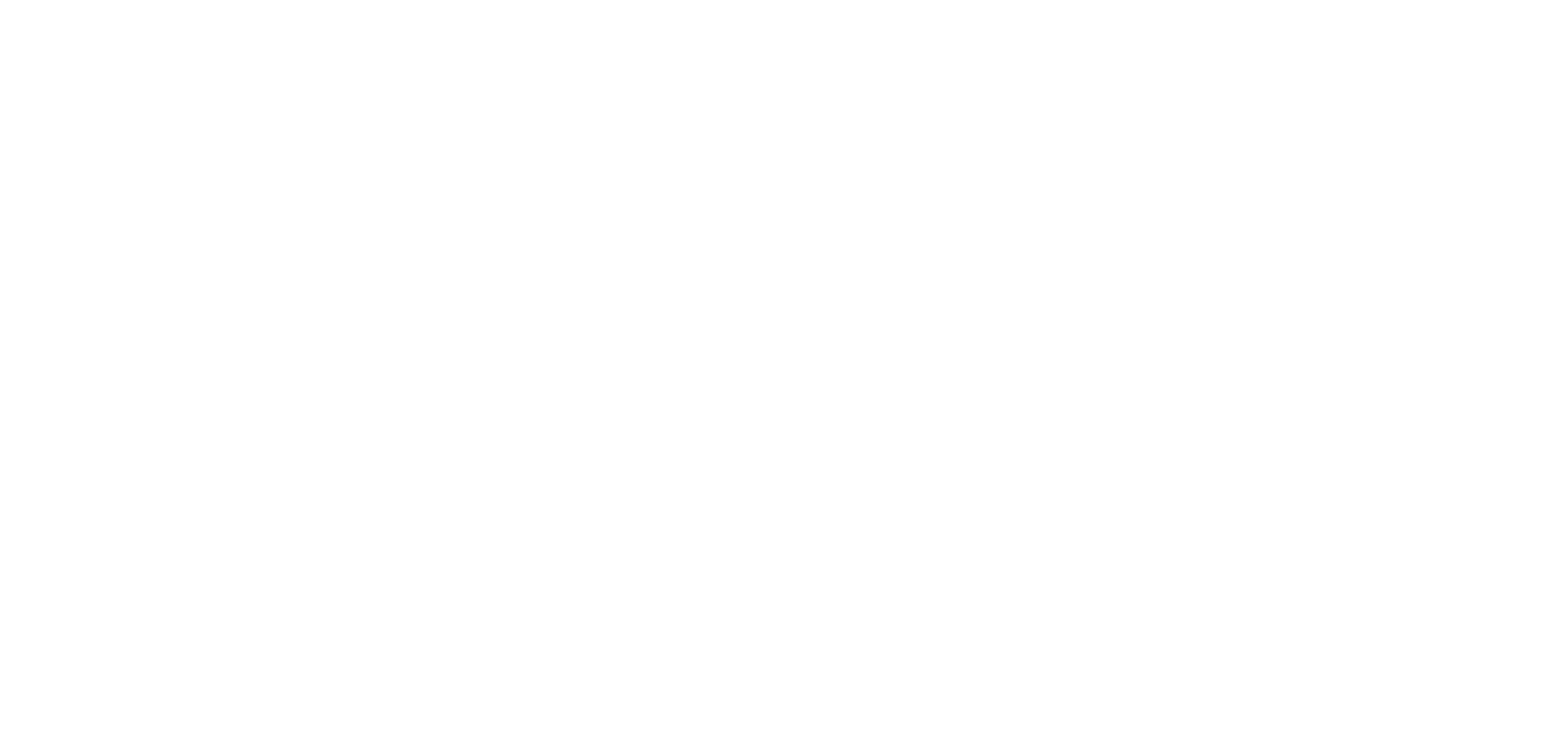
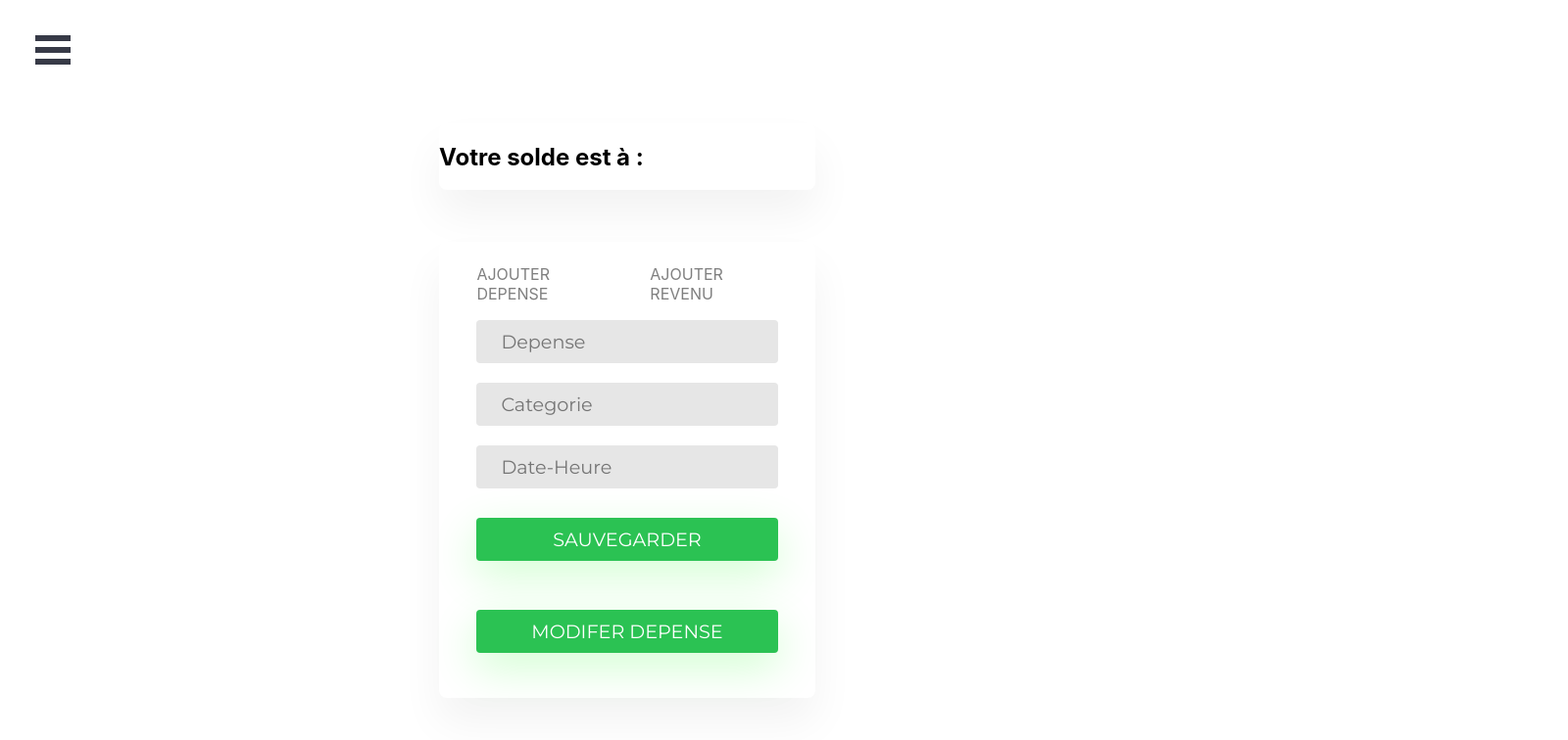
Before and after one commit to LakehalAA/EconomESI, a React (Create React App) app: page /depense in a window 1280 px wide. Shown: the top 756 px of the page at 98% size, 1600 px wide, since content can reach past the window. Built offline with nearby package versions, Linux system fonts and the light colour scheme.

Commit message:
version2.0

```diff
--- a/src/App.css
+++ b/src/App.css
@@ -82,7 +82,18 @@
   padding-top: 15px;
   align-self: center !important;
 }
+.container2{
+  height: 100%;
+  width: 100%;
+  display: flex;
+  flex-direction: column;
+  align-items: center;
+  justify-content: flex-end;
+  padding-bottom: 15px;
+  padding-top: 15px;
+  align-self: center !important;
 
+}
 .dual{
   height: 100%;
   width: 100%;
@@ -94,7 +105,30 @@
   left: 50%;
   transform: translate(-50%, -50%);
 }
+.dual2{
+  height: 100%;
+  width: 100%;
+  position: absolute;
+  display: grid;
+  grid-template-columns: 1fr 1fr;
+  align-items: center;
+  top: 60%;
+  left: 75%;
+  transform: translate(-50%, -50%);
 
+}
+.dual3{
+  height: 100%;
+  width: 100%;
+  position: absolute;
+  display: grid;
+  grid-template-columns: 1fr 1fr;
+  align-items: center;
+  top: 20%;
+  left: 75%;
+  transform: translate(-50%, -50%);
+
+}
 .description{
   text-align: left;
   margin: 15%;
@@ -145,6 +179,7 @@
   color: rgba(0, 0, 0, 0.5);
   text-decoration-line: none;
 }
+.test
 
 .active{
   font-weight: 600;
@@ -192,8 +227,20 @@
   }
 
   .card{
-    width: 70%;
-    min-width: 0;
+    width: 50%;
+
+
+  }
+  .card-solde{
+    width:50%
+
+
+  }
+  .card2{
+    width: 50%;
+    padding-left: 20%;
+
+
   }
 
   .description{
--- a/src/App.js
+++ b/src/App.js
@@ -6,12 +6,15 @@
 import {Route, Router} from "react-router";
 import {BrowserRouter} from "react-router-dom";
 import Sidebar from './Components/Sidebar';
+import DepenseRevenu from './Screens/DepenseRevenu'
 
 function App() {
   return (
     <BrowserRouter>
       <Route exact path="/" component={OnBoarding} />
+      <Sidebar/>
       <Route exact path="/profile" component={Sidebar} />
+    <Route exact path="/depense" component={DepenseRevenu} />
     </BrowserRouter>
   );
 }
--- /dev/null
+++ b/src/Components/Card.js
@@ -0,0 +1,18 @@
+import React from 'react';
+import Input from './Input';
+class Card extends React.Component{
+    render(){
+        return(
+<div className="card-solde" >
+  <div class="card-header">
+    Mon solde est à :
+  </div>
+  <ul className="list-group list-group-flush">
+      <Input/>
+
+  </ul>
+</div>
+        )
+    }
+}
+export default Card ;
--- a/src/Components/Sidebar.js
+++ b/src/Components/Sidebar.js
@@ -5,27 +5,15 @@
   return (
     <Menu>
       <a className="menu-item" href="/">
-        Home
+        Profile
       </a>
 
-      <a className="menu-item" href="/laravel">
-        Laravel
+      <a className="menu-item" href="/depense">
+        Mes Depenses / Revenus
       </a>
 
-      <a className="menu-item" href="/angular">
-        Angular
-      </a>
-
-      <a className="menu-item" href="/react">
-        React
-      </a>
-
-      <a className="menu-item" href="/vue">
-        Vue
-      </a>
-
-      <a className="menu-item" href="/node">
-        Node
+      <a className="menu-item" href="/historique">
+        Historique
       </a>
     </Menu>
   );
--- /dev/null
+++ b/src/Screens/DepenseRevenu.js
@@ -0,0 +1,104 @@
+import React from 'react';
+import Button from '../Components/Button'
+import { Fragment } from "react";
+import Input from '../Components/Input';
+import OnBoarding from './OnBoarding';
+import Card from '../Components/Card';
+class DepenseRevenu extends React.Component {
+    state = {
+        new: false
+      };
+
+      switch = bool => {
+        this.setState({ new: bool });
+      };
+
+      displayMenu = () => {
+        if (!this.state.new) {
+          return (
+            <div className="container">
+              <div className="toggles-container">
+                <a
+                  onClick={() => {
+                    this.switch(false);
+                  }}
+                  className="active toggle"
+                >
+                  AJOUTER DEPENSE <div className="line"></div>
+                </a>
+                <a
+                  onClick={() => {
+                    this.switch(true);
+                  }}
+                  className="toggle"
+                >
+                  AJOUTER REVENU <div className="line"></div>
+                </a>
+              </div>
+
+              <form action="/">
+                <Input ph="Depense" type="text" />
+                <Input ph="Categorie" type="password" />
+                <Input ph="Date-Heure" type="password" />
+                <Button text="Sauvegarder" />
+                <Button text="Modifer Depense" />
+
+              </form>
+            </div>
+          );
+        } else {
+          return (
+            <div className="container">
+              <div className="toggles-container">
+                <a
+                  onClick={() => {
+                    this.switch(false);
+                  }}
+                  className="toggle"
+                >
+                  AJOUTER DEPENSE<div className="line"></div>
+                </a>
+                <a
+                  onClick={() => {
+                    this.switch(true);
+                  }}
+                  className="active toggle"
+                >
+                  AJOUTER REVENU<div className="line"></div>
+                </a>
+              </div>
+
+              <form action="/profile">
+                <Input ph="Revenu" type="text" />
+                <Input ph="Categorie" type="password" />
+                <Input ph="Date-Heure" type="password" />
+                <Button text="Sauvegarder" />
+                <Button text="Modifer Revenu" />
+              </form>
+            </div>
+          );
+        }
+      };
+
+      render() {
+        return (
+          <Fragment>
+           <div className="dual3">
+
+             <div className="card"><h2>Votre solde est à : </h2></div>
+
+
+           </div>
+
+            <div className="dual2">
+
+              <div className="card">{this.displayMenu()}</div>
+
+
+            </div>
+          </Fragment>
+        );
+      }
+
+}
+export default DepenseRevenu ;
```
